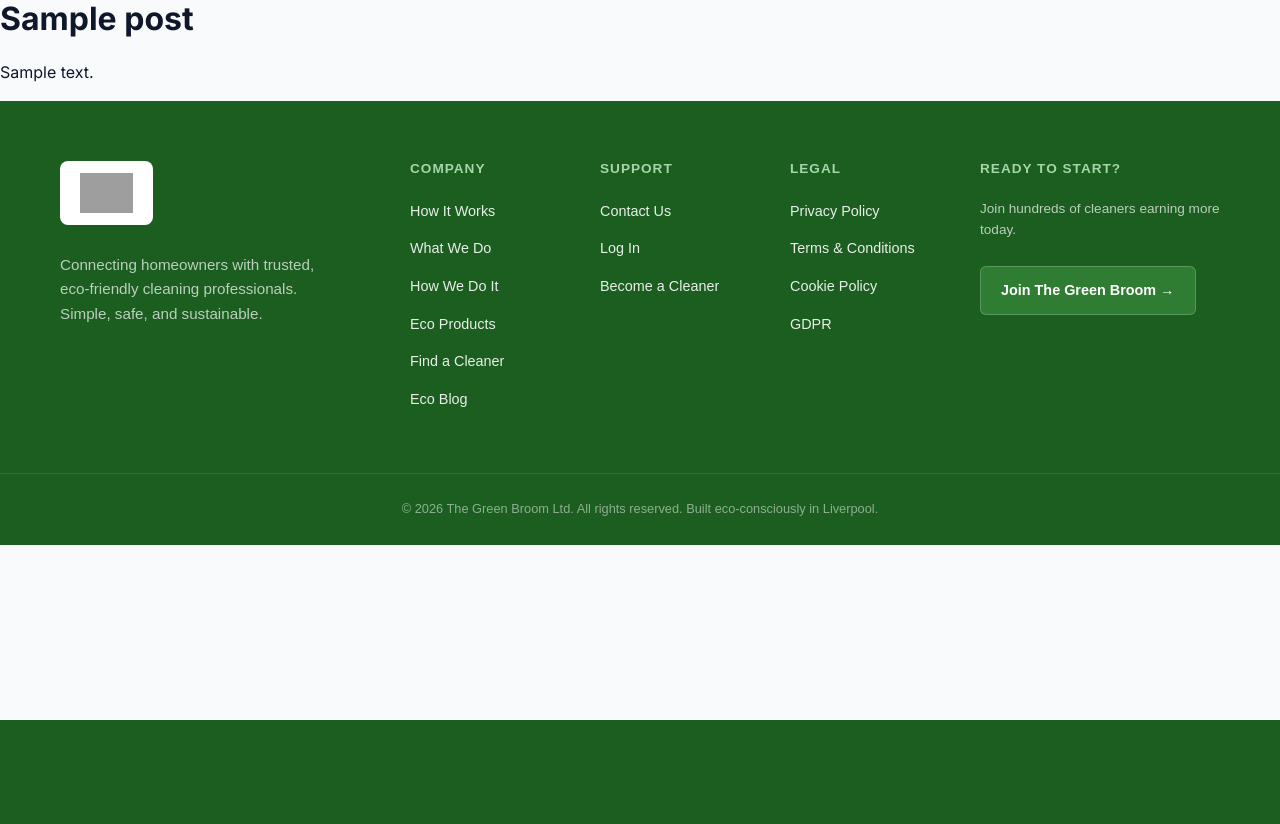
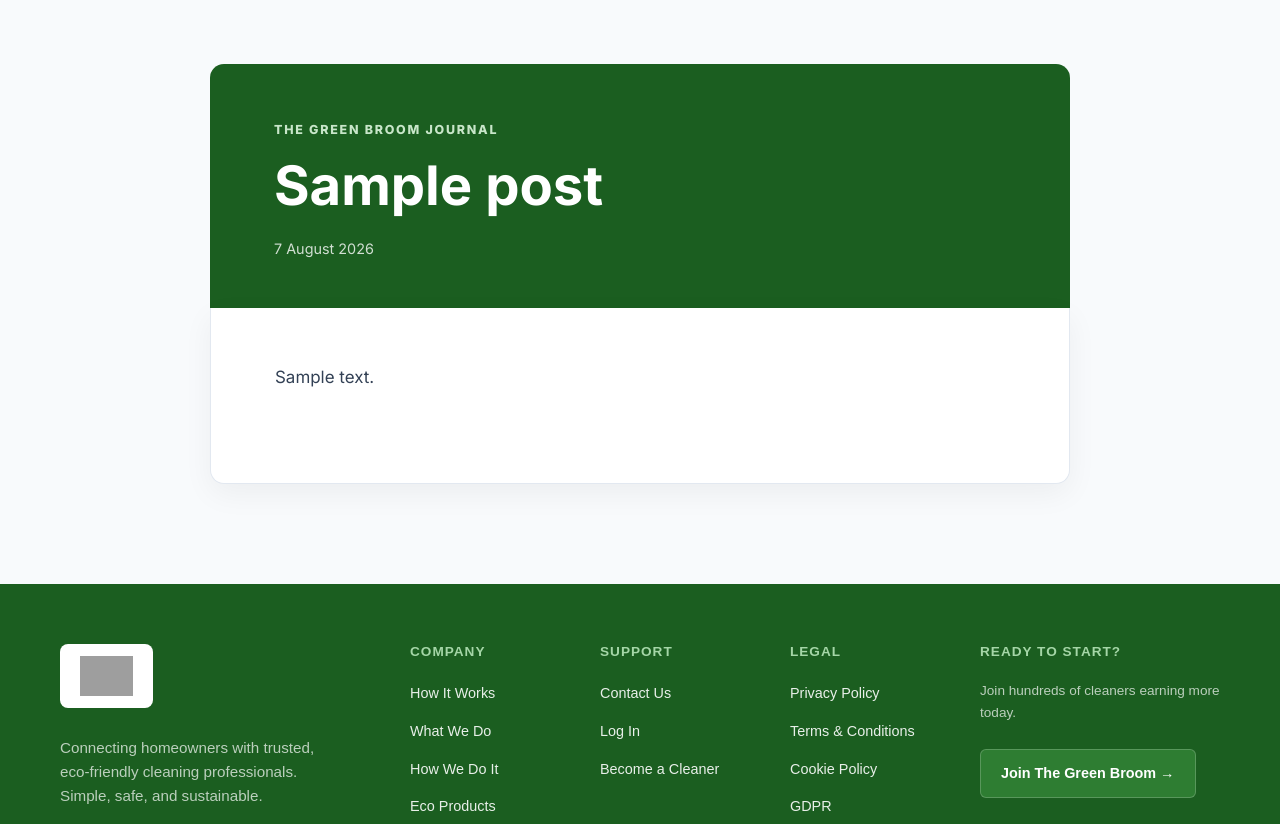
Before and after one commit to Git-Dann/thegreenbroom, a WordPress theme: template remote-sync/thegreenbroom/single.php in a window 1280 px wide. Shown: the part 80-904 px from the top of the page. Before the commit the page ends 800 px from the top, so only its background shows below. Run offline with PHP 8.4 and a stand-in for WordPress, Linux system fonts and the light colour scheme; the site name, menu and one post (Sample post) are stand-ins, and other content is empty; some libraries are stand-ins or nearby versions; grey boxes are pictures that could not be loaded.

Commit message:
Fix blog article formatting

```diff
--- a/remote-sync/thegreenbroom/single.php
+++ b/remote-sync/thegreenbroom/single.php
@@ -1,16 +1,25 @@
 <?php get_header(); ?>
 
-<main class="site-main">
-  <?php
-  if (have_posts()) {
-    while (have_posts()) {
-      the_post();
-      the_title('<h1>','</h1>');
-      the_content();
-      // You can add more post meta, comments etc here if needed
-    }
-  }
-  ?>
+<main class="site-main gb-article-main">
+  <?php if ( have_posts() ) : while ( have_posts() ) : the_post(); ?>
+    <article class="gb-article">
+      <header class="gb-article-header">
+        <div class="gb-article-kicker">The Green Broom Journal</div>
+        <h1><?php the_title(); ?></h1>
+        <div class="gb-article-meta"><?php echo esc_html( get_the_date( 'j F Y' ) ); ?></div>
+      </header>
+
+      <div class="gb-article-content">
+        <?php
+        // The article title is supplied by the styled header. Remove a duplicate
+        // opening H1 if older WordPress content already contains one.
+        $article_content = apply_filters( 'the_content', get_the_content() );
+        $article_content = preg_replace( '/^\s*<h1\b[^>]*>.*?<\/h1>\s*/is', '', $article_content, 1 );
+        echo $article_content; // phpcs:ignore WordPress.Security.EscapeOutput.OutputNotEscaped
+        ?>
+      </div>
+    </article>
+  <?php endwhile; endif; ?>
 </main>
 
 <?php get_footer(); ?>
--- a/remote-sync/thegreenbroom/style.css
+++ b/remote-sync/thegreenbroom/style.css
@@ -210,8 +210,140 @@ a.gb-card:hover {
 .mb-20 { margin-bottom: 20px; }
 .mt-20 { margin-top: 20px; }
 
+/* 13. BLOG ARTICLES */
+.single-post .site-content { background: #f4f7f4; }
+.gb-article-main { padding: 64px 20px 100px; }
+.gb-article { width: 100%; max-width: 860px; margin: 0 auto; }
+.gb-article-header {
+    padding: 56px 64px 48px;
+    background: var(--color-primary-dark);
+    border-radius: 14px 14px 0 0;
+    color: #fff;
+}
+.gb-article-kicker {
+    margin-bottom: 16px;
+    color: #c8e6c9;
+    font-size: 0.78rem;
+    font-weight: 800;
+    letter-spacing: 0.14em;
+    text-transform: uppercase;
+}
+.gb-article-header h1 {
+    margin: 0;
+    color: #fff;
+    font-size: clamp(2rem, 5vw, 3.4rem);
+    line-height: 1.08;
+}
+.gb-article-meta {
+    margin-top: 22px;
+    color: rgba(255,255,255,0.8);
+    font-size: 0.9rem;
+}
+.gb-article-content {
+    padding: 54px 64px 68px;
+    background: #fff;
+    border: 1px solid var(--border-color);
+    border-top: 0;
+    border-radius: 0 0 14px 14px;
+    color: #334155;
+    font-size: 1.06rem;
+    line-height: 1.8;
+    box-shadow: var(--shadow-card);
+}
+.gb-article-content p { margin: 0 0 1.35em; }
+.gb-article-content h2 {
+    margin: 2.1em 0 0.65em;
+    color: var(--color-primary-dark);
+    font-size: 1.75rem;
+    line-height: 1.25;
+}
+.gb-article-content h3 {
+    margin: 1.7em 0 0.5em;
+    color: var(--text-main);
+    font-size: 1.25rem;
+    line-height: 1.3;
+}
+.gb-article-content ul,
+.gb-article-content ol {
+    margin: 0 0 1.5em;
+    padding-left: 1.5em;
+}
+.gb-article-content ul { list-style: disc; }
+.gb-article-content ol { list-style: decimal; }
+.gb-article-content li { margin: 0.45em 0; padding-left: 0.25em; }
+.gb-article-content a { text-decoration: underline; text-underline-offset: 2px; }
+.gb-article-content strong { color: #153243; }
+.gb-article-content hr { margin: 2.5em 0; border: 0; border-top: 1px solid var(--border-color); }
+
+/* Keep already-cached single-post markup readable until the host cache expires. */
+.single-post .site-main:not(.gb-article-main) {
+    max-width: 900px;
+    margin: 0 auto;
+    padding: 64px 20px 100px;
+}
+.single-post .site-main:not(.gb-article-main) > h1:first-child {
+    max-width: 860px;
+    margin: 0 auto 34px;
+    color: #153243;
+    font-size: clamp(2rem, 4vw, 3.15rem);
+    line-height: 1.08;
+}
+.single-post .site-main:not(.gb-article-main) > h1 + h1 { display: none; }
+.single-post .site-main:not(.gb-article-main) > p,
+.single-post .site-main:not(.gb-article-main) > h2,
+.single-post .site-main:not(.gb-article-main) > h3,
+.single-post .site-main:not(.gb-article-main) > ul,
+.single-post .site-main:not(.gb-article-main) > ol,
+.single-post .site-main:not(.gb-article-main) > blockquote,
+.single-post .site-main:not(.gb-article-main) > hr {
+    max-width: 860px;
+    margin-right: auto;
+    margin-left: auto;
+}
+.single-post .site-main:not(.gb-article-main) > p {
+    margin-bottom: 1.35em;
+    color: #304758;
+    font-size: 1.08rem;
+    line-height: 1.8;
+}
+.single-post .site-main:not(.gb-article-main) > h2 {
+    margin-top: 2.1em;
+    color: #153243;
+    font-size: 1.65rem;
+    line-height: 1.2;
+}
+.single-post .site-main:not(.gb-article-main) > h3 {
+    margin-top: 1.7em;
+    color: #153243;
+    font-size: 1.25rem;
+}
+.single-post .site-main:not(.gb-article-main) > ul,
+.single-post .site-main:not(.gb-article-main) > ol {
+    margin-bottom: 1.35em;
+    color: #304758;
+    font-size: 1.08rem;
+    line-height: 1.8;
+}
+.single-post .site-main:not(.gb-article-main) > ul { list-style: disc; }
+.single-post .site-main:not(.gb-article-main) > ol { list-style: decimal; }
+.single-post .site-main:not(.gb-article-main) > blockquote {
+    border-left: 4px solid #35a853;
+    padding: 12px 22px;
+    color: #153243;
+    background: #f2f8f3;
+}
+
+@media (max-width: 700px) {
+    .gb-article-main { padding: 28px 14px 64px; }
+    .gb-article-header { padding: 36px 26px 32px; border-radius: 10px 10px 0 0; }
+    .gb-article-content { padding: 34px 26px 44px; font-size: 1rem; border-radius: 0 0 10px 10px; }
+    .gb-article-content h2 { font-size: 1.5rem; }
+    .single-post .site-main:not(.gb-article-main) { padding: 28px 14px 64px; }
+    .single-post .site-main:not(.gb-article-main) > h1:first-child { font-size: 2rem; }
+}
+
 /* =========================================
-   13. CRITICAL HEADER FIXES (Add to bottom)
+   14. CRITICAL HEADER FIXES (Add to bottom)
    ========================================= */
 
 /* Logo Sizing & Toggle */
```
